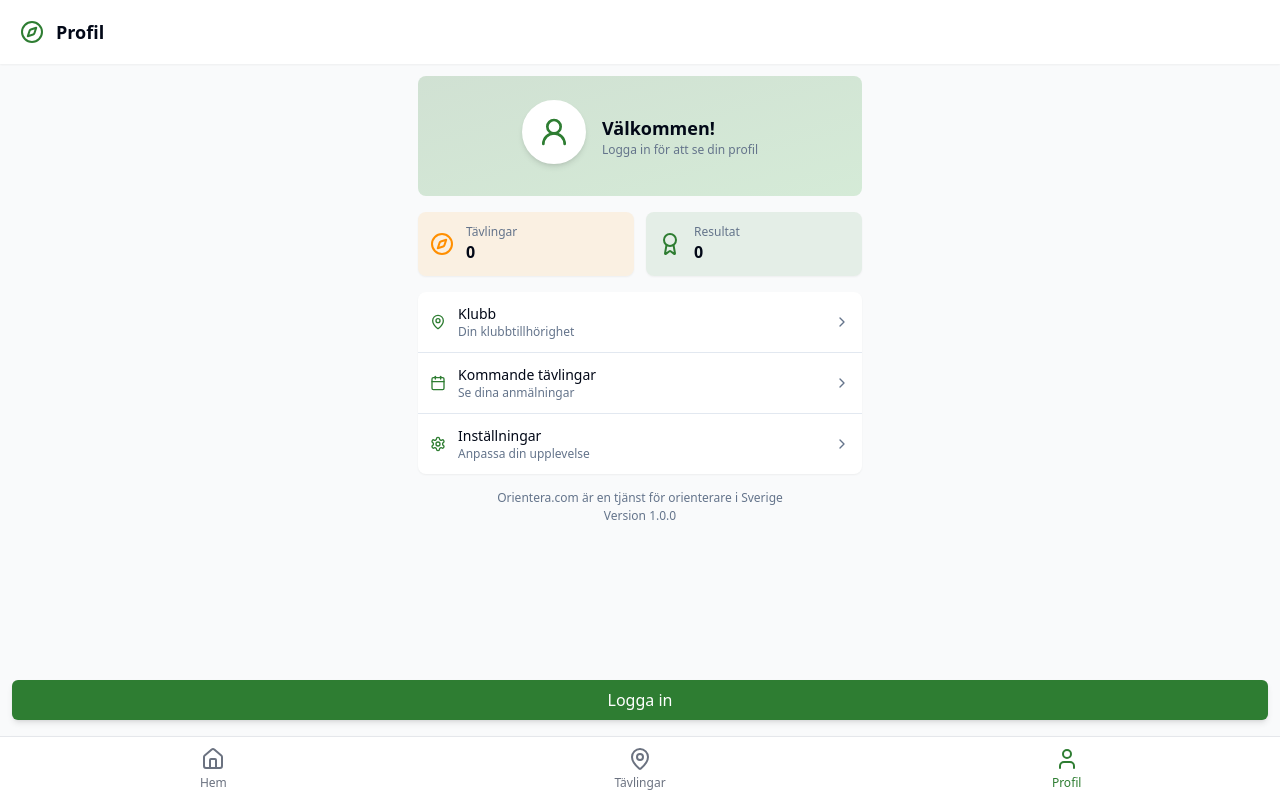
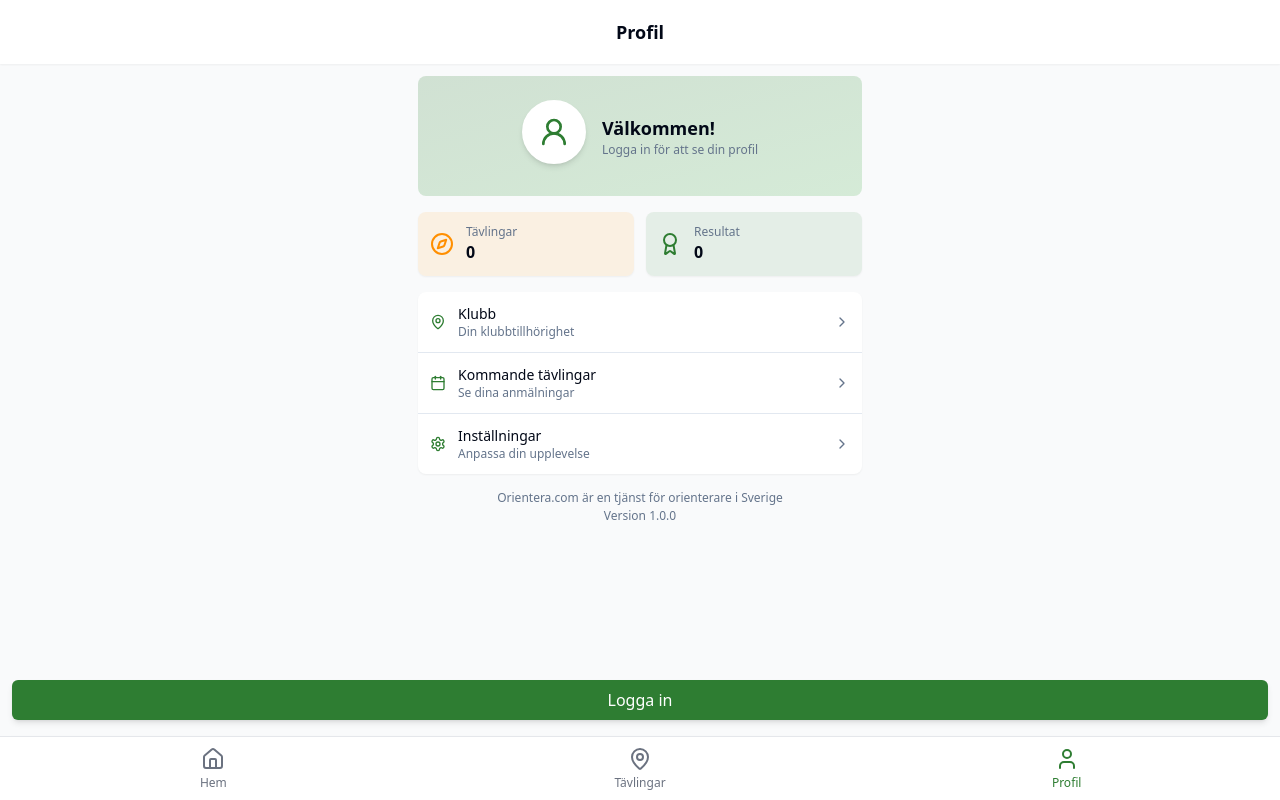
Before and after one commit to runemalm/orientera-mobile, a React (Vite) app: page /profile in a window 1280 px wide. Built offline with nearby package versions, Linux system fonts and the light colour scheme.

Commit message:
Refactor: Implement iOS-style navigation bar
-   Centered title
-   Back button on subpages
-   Action button on the right

```diff
--- a/src/components/layout/TopNavBar.tsx
+++ b/src/components/layout/TopNavBar.tsx
@@ -1,6 +1,7 @@
 
 import React from 'react';
-import { Compass } from 'lucide-react';
+import { ChevronLeft } from 'lucide-react';
+import { Button } from '@/components/ui/button';
 
 interface TopNavBarProps {
   title: string;
@@ -12,25 +13,27 @@ interface TopNavBarProps {
 const TopNavBar: React.FC<TopNavBarProps> = ({ title, showBackButton = false, onBack, action }) => {
   return (
     <div className="top-nav flex items-center justify-between px-4">
-      <div className="flex items-center gap-2">
-        {showBackButton ? (
-          <button
+      {/* Left slot - Back button or empty */}
+      <div className="w-20">
+        {showBackButton && (
+          <Button
+            variant="ghost"
+            size="icon"
             onClick={onBack}
-            className="w-8 h-8 flex items-center justify-center text-gray-600"
+            className="text-muted-foreground -ml-2"
           >
-            <svg xmlns="http://www.w3.org/2000/svg" width="24" height="24" viewBox="0 0 24 24" fill="none" stroke="currentColor" strokeWidth="2" strokeLinecap="round" strokeLinejoin="round" className="lucide lucide-chevron-left">
-              <path d="m15 18-6-6 6-6"/>
-            </svg>
-          </button>
-        ) : (
-          <div className="w-8 h-8 flex items-center justify-center text-primary">
-            <Compass size={24} />
-          </div>
+            <ChevronLeft className="h-6 w-6" />
+          </Button>
         )}
-        <h1 className="text-lg font-semibold">{title || "orientera.com"}</h1>
       </div>
 
-      <div className="flex items-center">
+      {/* Center slot - Title */}
+      <div className="flex-1 text-center">
+        <h1 className="text-lg font-semibold truncate">{title}</h1>
+      </div>
+
+      {/* Right slot - Action button or empty */}
+      <div className="w-20 flex justify-end">
         {action}
       </div>
     </div>
```
